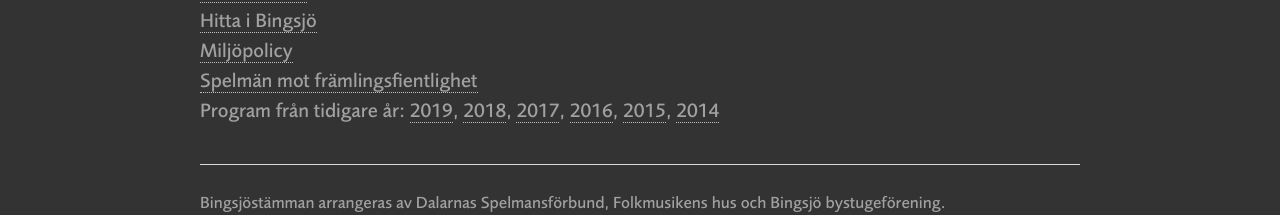
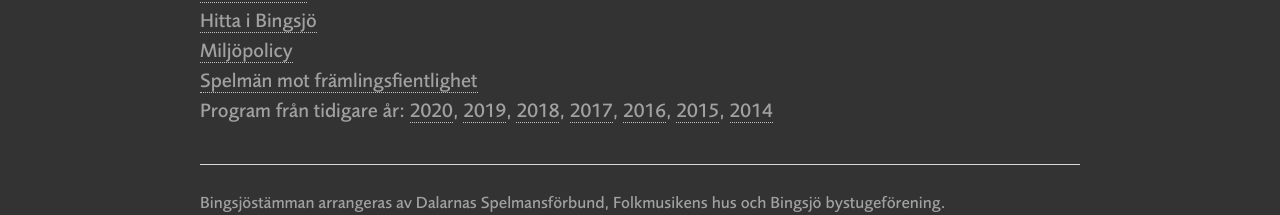
Before and after one commit to bingsjostamman/bingsjostamman.github.io, a Jekyll site: the page built from _posts/2016-03-10-dalecarlia-music-awards-2016.md, in a window 1280 px wide and 1279 px high. Shown: the part 817-1032 px from the top of the window. Built offline with Jekyll 4.4.1, drawn with Linux system fonts in a browser that asks for light colours; grey boxes are pictures that could not be loaded.

Commit message:
Update page-footer.html

```diff
--- a/_includes/page-footer.html
+++ b/_includes/page-footer.html
@@ -7,7 +7,7 @@
       <li><a href="/hitta-i-bingsjo">Hitta i Bingsjö</a></li>
       <li><a href="/miljopolicy">Miljöpolicy</a></li>
       <li><a href="/spelman-mot-framlingsfientlighet">Spelmän mot främlingsfientlighet</a></li>
-      <li>Program från tidigare år: <a href="/2019/">2019</a>, <a href="/2018/">2018</a>, <a href="/2017/">2017</a>, <a href="/2016/">2016</a>, <a href="/2015/">2015</a>, <a href="/2014/">2014</a></li>
+      <li>Program från tidigare år: <a href="/2020/">2020</a>, <a href="/2019/">2019</a>, <a href="/2018/">2018</a>, <a href="/2017/">2017</a>, <a href="/2016/">2016</a>, <a href="/2015/">2015</a>, <a href="/2014/">2014</a></li>
     </ul>
 
     <hr>
```
